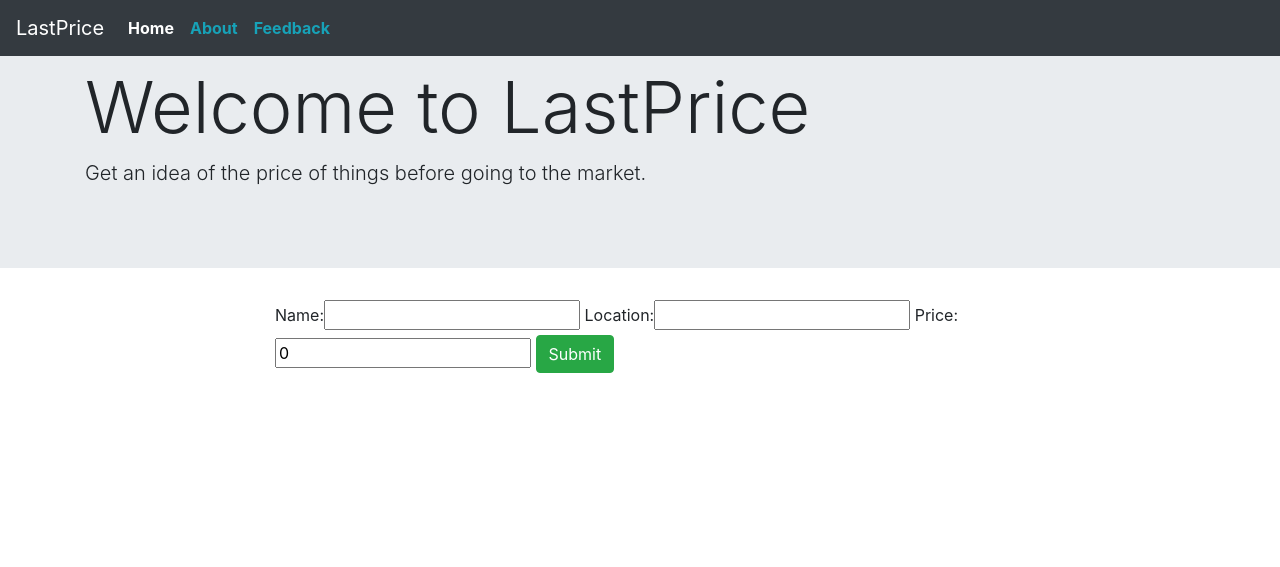
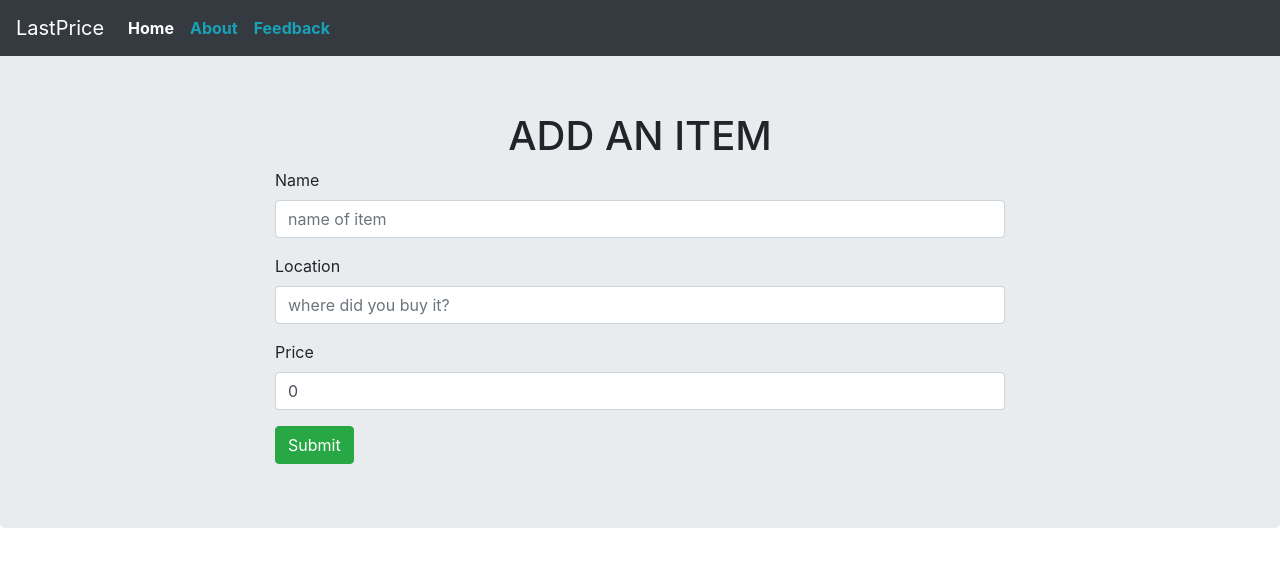
Before and after one commit to ColeDrain/last-price-app, a Django app: page /home/add/ in a window 1280 px wide. Shown: the top 567 px of the page. Run offline with Django 3.2, Linux system fonts and the light colour scheme; some libraries are stand-ins or nearby versions.

Commit message:
My LastPrice app, twelfth commit

```diff
--- a/lastprice/settings.py
+++ b/lastprice/settings.py
@@ -38,6 +38,7 @@ INSTALLED_APPS = [
     'django.contrib.messages',
     'django.contrib.staticfiles',
     'lp',
+    'bootstrap4',
 ]
 
 MIDDLEWARE = [
--- a/requirements.txt
+++ b/requirements.txt
@@ -2,3 +2,4 @@ Django==3.0
 asgiref==3.2.3
 pytz==2019.3
 sqlparse==0.3.0
+django-bootstrap4
--- a/static/css/main.css
+++ b/static/css/main.css
@@ -45,14 +45,3 @@ border-radius: 50%;
 color:white;
 text-decoration:none;
 }
-
-@media screen and (min-width: 768px)
-.jumbotron {
-    padding-top: 48px;
-    padding-bottom: 48px;
-}
-
-@media screen and (min-width: 768px)
-.jumbotron .h1, .jumbotron h1 {
-    font-size: 63px;
-}
--- a/templates/add.html
+++ b/templates/add.html
@@ -1,16 +1,22 @@
 {% extends 'base.html' %}
-
+{% load bootstrap4 %}
 {% block content %}
+<div class="jumbotron mt-5">
 	<div class="container">
 		<div class="row justify-content-center">
 			<div class="col-8">
-			<form method="post" novalidate>
+				<h1 class="text-center">ADD AN ITEM</h1>
+				<form method="post" novalidate class="form">
 				  {% csrf_token %}
-			  {{add_form}}
-			  {{price_form}}
+				  {% bootstrap_field add_form.name placeholder="name of item"%}
+				  {% bootstrap_field add_form.location placeholder="where did you buy it?"%}
+				  {% bootstrap_form price_form size="small" %}
+				  {% buttons %}
 				  	<button type="submit" class="btn btn-success">Submit</button>
+				  {% endbuttons %}
 				</form>
 			</div>
 		</div>
 	</div>
+</div>
 {% endblock content %}
--- a/templates/base.html
+++ b/templates/base.html
@@ -31,13 +31,6 @@
     </div>
   </nav>
 
-  <div class="jumbotron jumbotron-fluid">
-    <div class="container">
-      <h1 class="display-3">Welcome to LastPrice</h1>
-      <p class="lead">Get an idea of the price of things before going to the market.</p>
-    </div>
-  </div>
-
   {% block content %}{% endblock content %}
 
   <script src="{% static 'js/jquery-3.4.1.min.js' %}"></script>
--- a/templates/feedback.html
+++ b/templates/feedback.html
@@ -1,3 +1,5 @@
 {% extends 'base.html' %}
 
-{% block content %}{% endblock content %}
+{% block content %}
+	<h1>Yeah, a page About Me!</h1>
+{% endblock content %}
```
Also changed, not shown: templates/about.html (+10 -2 lines), templates/index.html (+8 -0 lines), templates/search.html (+7 -0 lines), static/images/img.jpg (deleted), static/images/ugo3.PNG (added). Lines whose indentation alone changed are shown as unchanged.
